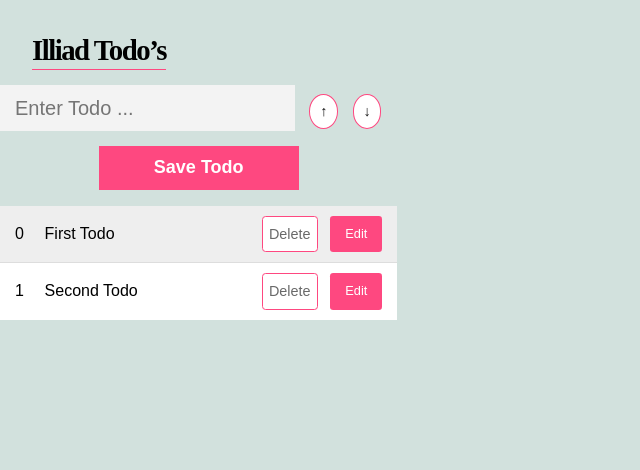
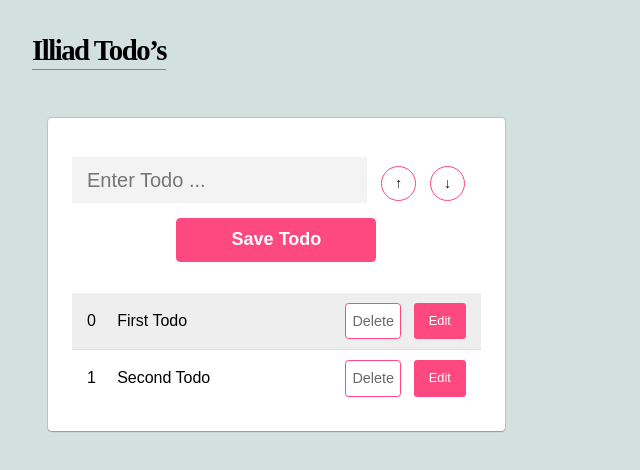
Before and after one commit to githubjack/angular-ivy-bsrsff, an Angular app: page / in a window 1280 px wide. Shown: the top 470 px of the page, without its empty margins (0-640 px from the left). Built offline with nearby package versions, Linux system fonts and the light colour scheme.

Commit message:
1 file modified

```diff
--- a/src/app/components/todos/todos.component.css
+++ b/src/app/components/todos/todos.component.css
@@ -1,3 +1,14 @@
+
+.todos{
+  display:flex;
+  flex-direction:column;
+  max-width:640px;
+  margin:3em;
+  padding:1.5em;
+  background-color:white;
+  border-radius:0.25em;
+  box-shadow: rgba(9, 30, 66, 0.25) 0px 1px 1px, rgba(9, 30, 66, 0.13) 0px 0px 1px 1px;
+}
 .todo {
 	display: flex;
 	padding: 10px 15px;
@@ -36,9 +47,7 @@
   padding-right:1em;
 }
 .todo-input {
-/*	display: block; */
   display:inline-flex;
-/*	width: 100%; */
   flex:.75;
 	padding: 10px 15px;
 	appearance: none;
@@ -55,7 +64,7 @@
   margin-left:1em;
   margin-top:1.5em;
   height:2.4em;
-  width:2em;
+  width:2.4em;
 	appearance: none;
 	border: 1px solid  #FE4880;
   border-radius:100%;
@@ -96,6 +105,7 @@
 	max-width: 200px;
 	appearance: none;
 	border: none;
+  border-radius:0.25em;
 	outline: none;
 	background: none;
 
```
